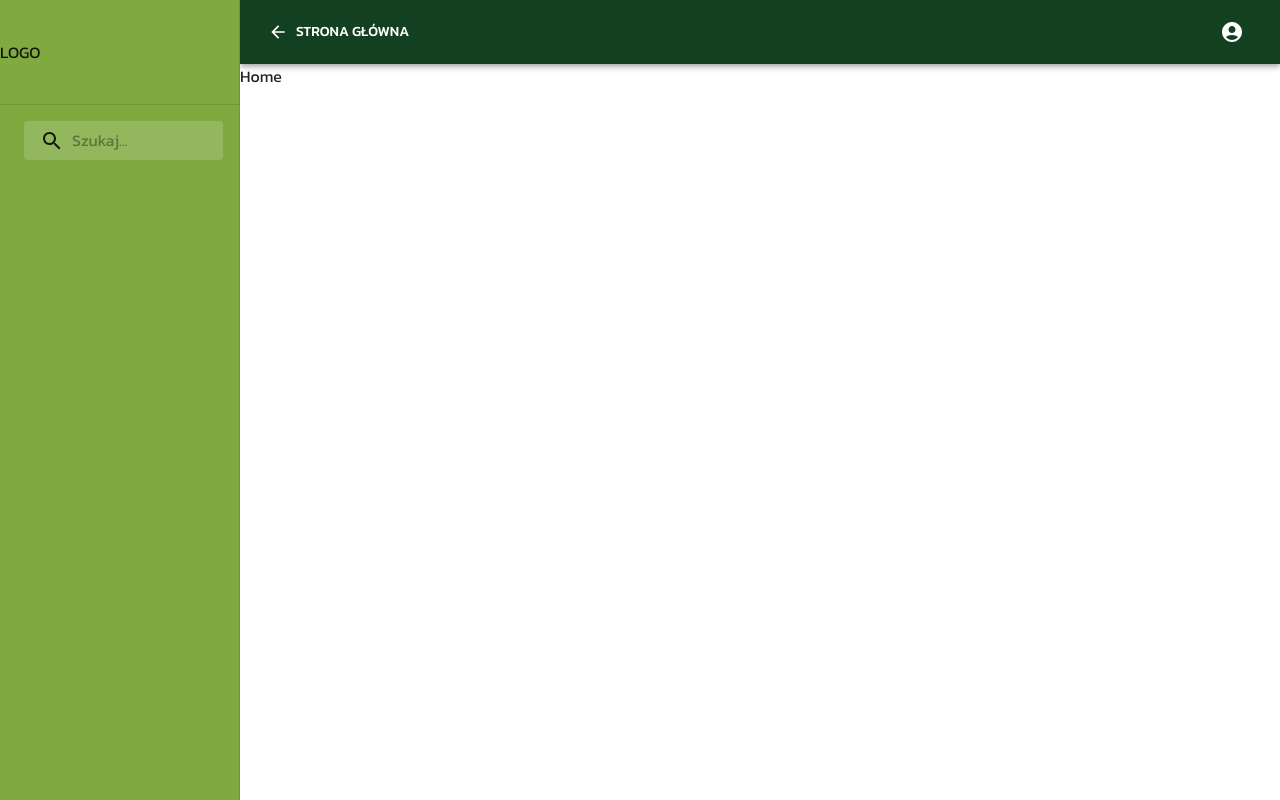
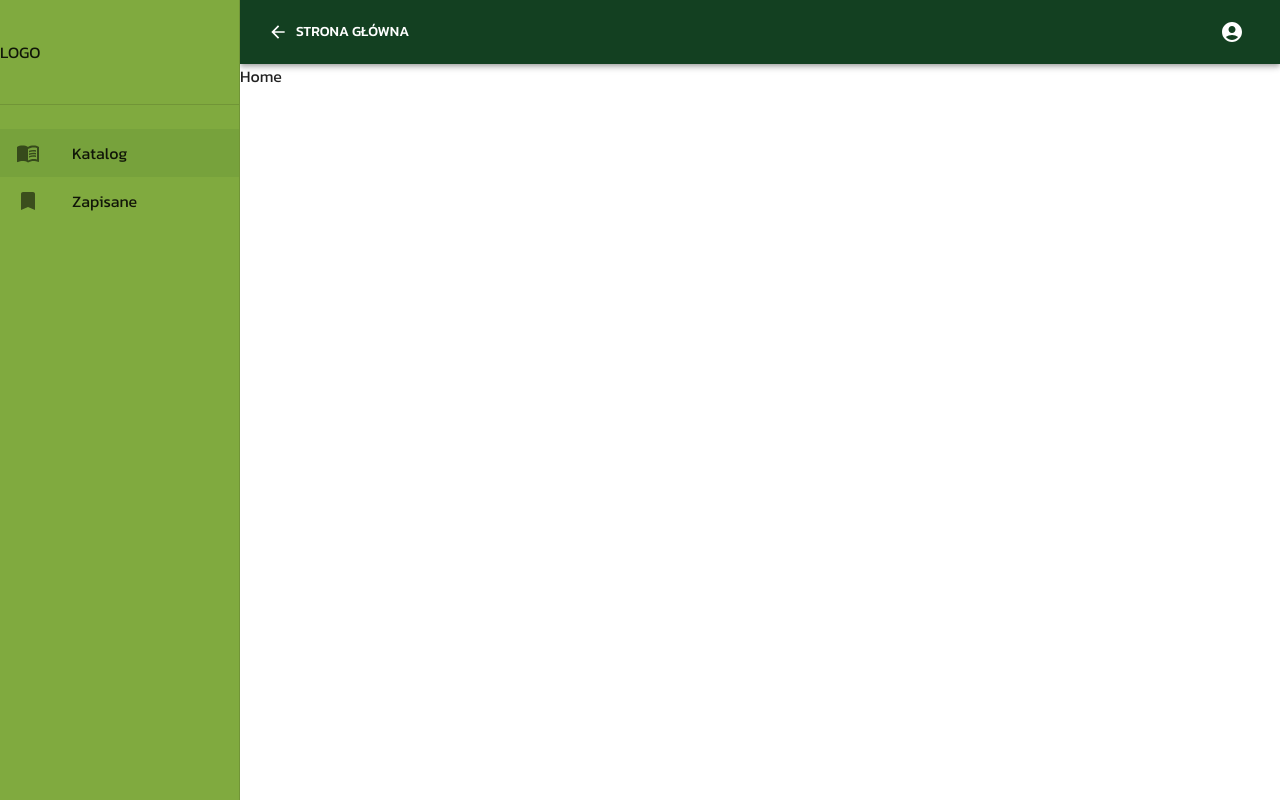
Before and after one commit to kzuraniewski/catalog, a Next.js app: page / in a window 1280 px wide. Built offline with nearby package versions, Linux system fonts and the light colour scheme.

Commit message:
navigation

```diff
--- a/components/Sidenav.tsx
+++ b/components/Sidenav.tsx
@@ -1,7 +1,8 @@
 import React from 'react';
-import { Drawer, Divider } from '@mui/material';
+import { Drawer, Divider, Box, List } from '@mui/material';
+import { Bookmark, MenuBook } from '@mui/icons-material';
 import Logo from './Logo';
-import Search from './Search';
+import SidenavLink from './SidenavLink';
 
 export interface SidenavProps extends React.HTMLAttributes<HTMLElement> {}
 
@@ -23,8 +24,18 @@ const Sidenav = ({ ...other }: SidenavProps) => {
 			{...other}
 		>
 			<Logo />
-			<Divider sx={{ mb: 2 }} />
-			<Search />
+			<Divider />
+
+			<Box flexGrow={1} my={2}>
+				<List>
+					<SidenavLink to="/" icon={<MenuBook />}>
+						Katalog
+					</SidenavLink>
+					<SidenavLink to="/zapisane" icon={<Bookmark />}>
+						Zapisane
+					</SidenavLink>
+				</List>
+			</Box>
 		</Drawer>
 	);
 };
--- /dev/null
+++ b/components/SidenavLink.tsx
@@ -0,0 +1,28 @@
+import React from 'react';
+import { ListItem, ListItemButton, ListItemIcon, ListItemProps, ListItemText } from '@mui/material';
+import Link from 'next/link';
+import { useRouter } from 'next/router';
+
+export interface SidenavItemProps extends ListItemProps {
+	icon: React.ReactNode;
+	children: string;
+	to: string;
+}
+
+const SidenavLink = ({ icon, children, to, ...other }: SidenavItemProps) => {
+	//TODO: get router from context
+	const router = useRouter();
+
+	return (
+		<ListItem disablePadding {...other}>
+			<Link href={to}>
+				<ListItemButton selected={router.asPath === to} component="a">
+					<ListItemIcon>{icon}</ListItemIcon>
+					<ListItemText primary={children} />
+				</ListItemButton>
+			</Link>
+		</ListItem>
+	);
+};
+
+export default SidenavLink;
```
